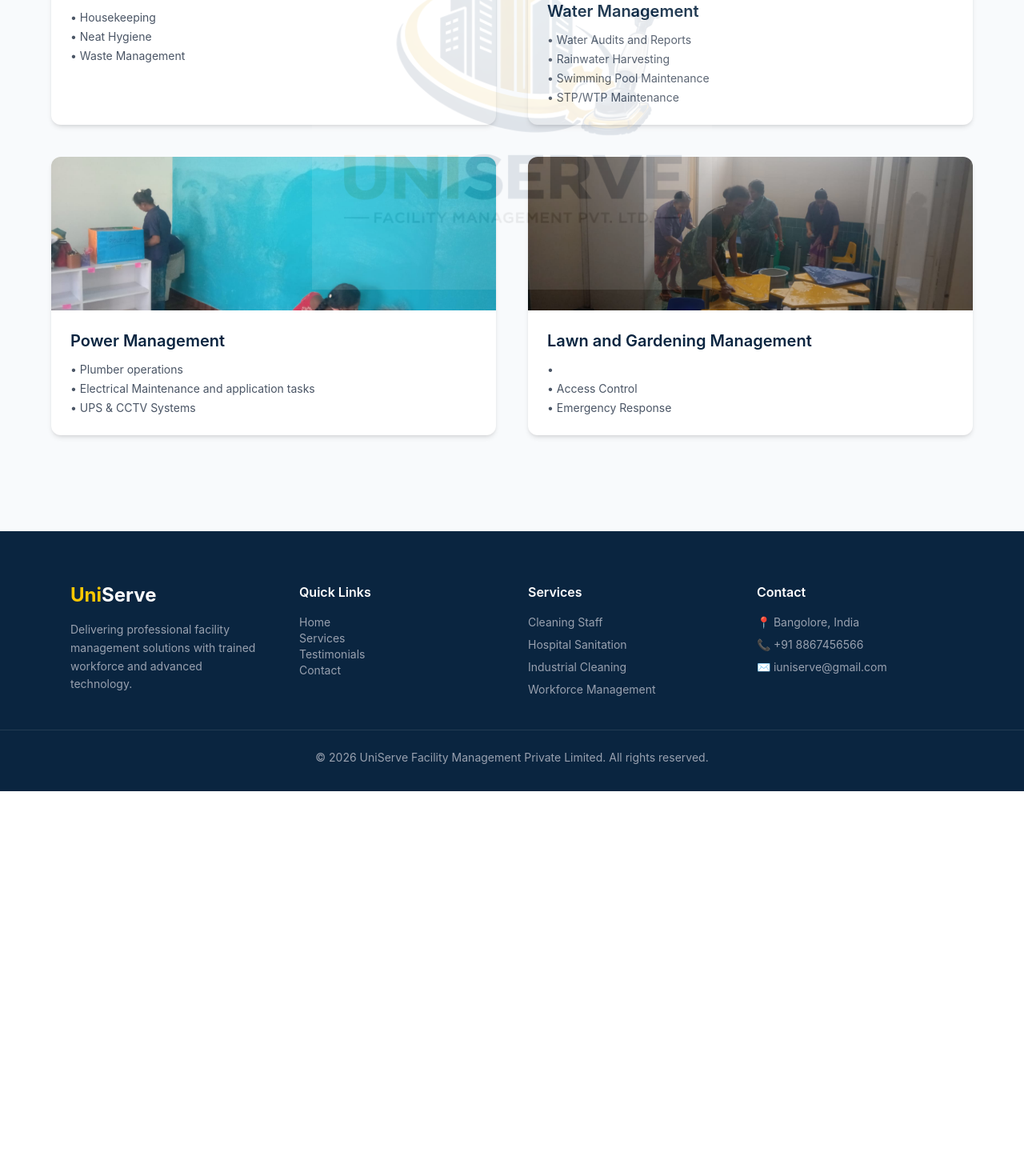
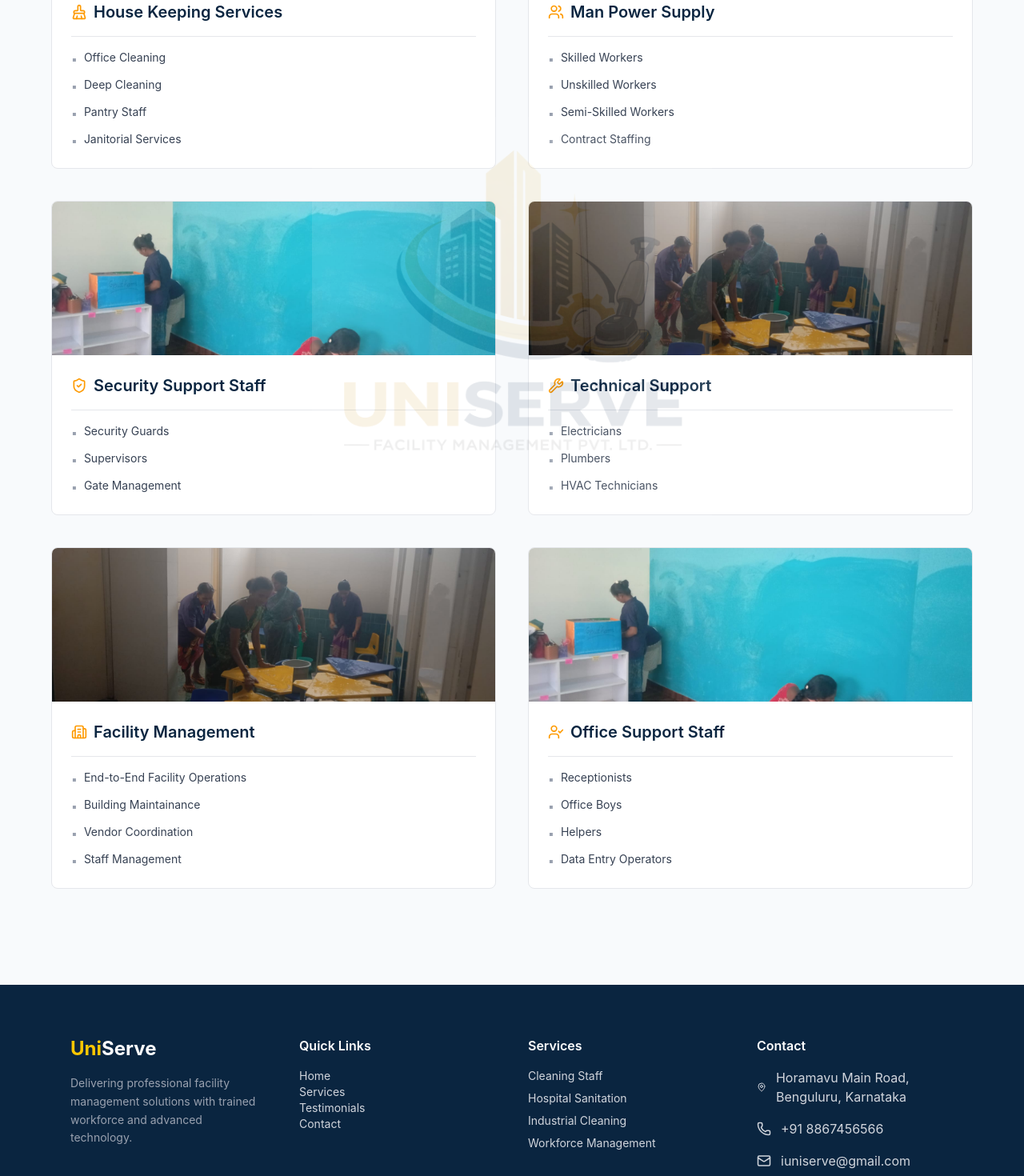
Before and after one commit to iuniserve-ui/uniserve, a React (Vite) app: page /services in a window 1280 px wide. Shown: the part 440-1910 px from the top of the page at 80% size. Before the commit the page ends 1429 px from the top, so only its background shows below. Built offline with nearby package versions, Linux system fonts and the light colour scheme.

Commit message:
added new details'

```diff
--- a/package.json
+++ b/package.json
@@ -13,6 +13,7 @@
     "@emailjs/browser": "^4.4.1",
     "@tailwindcss/vite": "^4.2.2",
     "framer-motion": "^12.38.0",
+    "lucide-react": "^1.8.0",
     "react": "^19.2.4",
     "react-dom": "^19.2.4",
     "react-router-dom": "^7.14.1"
--- /dev/null
+++ b/src/components/ContactInfo.jsx
@@ -0,0 +1,48 @@
+import { MapPin, Phone, Mail } from "lucide-react";
+
+const ContactInfo = () => {
+  return (
+    <ul className="space-y-4 text-gray-300">
+
+      {/* Location */}
+      <li>
+        <a
+          href="https://maps.app.goo.gl/3B91S53aj6Z3E9t8A?g_st=aw"
+          target="_blank"
+          rel="noopener noreferrer"
+          className="flex items-center gap-3 hover:text-yellow-500 transition"
+        >
+          <MapPin size={18} />
+          <span>Horamavu Main Road, Benguluru, Karnataka</span>
+        </a>
+      </li>
+
+      {/* Phone → WhatsApp */}
+      <li>
+        <a
+          href="https://wa.me/918867456566"
+          target="_blank"
+          rel="noopener noreferrer"
+          className="flex items-center gap-3 hover:text-green-500 transition"
+        >
+          <Phone size={18} />
+          <span>+91 8867456566</span>
+        </a>
+      </li>
+
+      {/* Email */}
+      <li>
+        <a
+          href="mailto:iuniserve@gmail.com"
+          className="flex items-center gap-3 hover:text-blue-500 transition"
+        >
+          <Mail size={18} />
+          <span>iuniserve@gmail.com</span>
+        </a>
+      </li>
+
+    </ul>
+  );
+};
+
+export default ContactInfo;
--- a/src/components/Footer.jsx
+++ b/src/components/Footer.jsx
@@ -1,3 +1,6 @@
+import ContactInfo from "./ContactInfo";
+import { Link } from "react-router-dom";
+
 const Footer = () => {
   return (
     <footer className="bg-[#0a2540] text-white pt-16 pb-8">
@@ -18,9 +21,9 @@ const Footer = () => {
         {/* Quick Links */}
         <div>
           <h3 className="font-semibold mb-4">Quick Links</h3>
-          <ul className="space-y-2 text-gray-400 text-sm">
+          <ul className="space-y-2 text-gray-300 text-sm">
             <a href="#" className="hover:text-yellow-400">Home</a><br/>
-            <a href="#services" className="hover:text-yellow-400">Services</a><br/>
+            <Link to="services" className="hover:text-yellow-400">Services</Link><br/>
             <a href="#testimonials" className="hover:text-yellow-400">Testimonials</a><br/>
             <a href="#contact" className="hover:text-yellow-400">Contact</a>
           </ul>
@@ -29,7 +32,7 @@ const Footer = () => {
         {/* Services */}
         <div>
           <h3 className="font-semibold mb-4">Services</h3>
-          <ul className="space-y-2 text-gray-400 text-sm">
+          <ul className="space-y-2 text-gray-300 text-sm">
             <li>Cleaning Staff</li>
             <li>Hospital Sanitation</li>
             <li>Industrial Cleaning</li>
@@ -40,11 +43,7 @@ const Footer = () => {
         {/* Contact */}
         <div id="contact">
           <h3 className="font-semibold mb-4">Contact</h3>
-          <ul className="space-y-2 text-gray-400 text-sm">
-            <li>📍 Bangolore, India</li>
-            <li>📞 +91 8867456566</li>
-            <li>✉️ iuniserve@gmail.com</li>
-          </ul>
+          <ContactInfo />
         </div>
 
       </div>
--- a/src/components/Hero.jsx
+++ b/src/components/Hero.jsx
@@ -1,22 +1,33 @@
 import { motion } from "framer-motion";
 import ImageCarousel from "./ImageCarousel";
 import { Link } from "react-router-dom";
+import { Phone, Mail } from "lucide-react";
 
 const Hero = () => {
   return (
-    <div>
-    <section className="relative min-h-screen bg-linear-to-r from-[#0a2540] to-[#1c3d5a] text-white flex items-center px-6 md:px-16 py-20">
+    <section className="relative min-h-screen bg-gradient-to-r from-[#0a2540] to-[#1c3d5a] text-white flex items-center px-6 md:px-16 py-20">
 
       <div className="flex flex-col-reverse md:flex-row items-center justify-between w-full gap-12 md:gap-20">
 
         {/* LEFT TEXT */}
         <div className="max-w-xl text-center md:text-left">
+          {/* Contact Row */}
+            <div className="flex items-center gap-4 text-[12px] text-gray-300">
+              <a href="tel:+918867456566" className="hover:text-yellow-400">
+                <Phone/>+91 8867456566
+              </a>
 
+              <span className="text-gray-500">|</span>
+
+              <a href="mailto:iuniserve@gmail.com" className="hover:text-yellow-400">
+                <Mail/>iuniserve@gmail.com
+              </a>
+            </div>
           <motion.h1
             initial={{ opacity: 0, y: 40 }}
             animate={{ opacity: 1, y: 0 }}
             transition={{ duration: 0.8 }}
-            className="text-3xl sm:text-3xl md:text-5xl font-bold leading-tight"
+            className="text-3xl mt-10 sm:text-4xl md:text-5xl font-bold leading-tight"
           >
             Smart Facility Management <br />
             <span className="text-yellow-400">
@@ -34,6 +45,7 @@ const Hero = () => {
             maintenance solutions for hospitals, schools, and industries.
           </motion.p>
 
+          {/* CTA BUTTONS */}
           <motion.div
             initial={{ opacity: 0 }}
             animate={{ opacity: 1 }}
@@ -52,10 +64,38 @@ const Hero = () => {
               </button>
             </Link>
           </motion.div>
+
+          {/* 🔹 CONTACT + INDUSTRIES (NEW STRUCTURE) */}
+          <motion.div
+            initial={{ opacity: 0, y: 30 }}
+            animate={{ opacity: 1, y: 0 }}
+            transition={{ delay: 0.8 }}
+            className="mt-8 flex flex-col items-center md:items-start gap-4"
+          >
+
+
+
+            {/* Industries Grid */}
+            <div className="
+              grid grid-cols-2 gap-3
+              bg-white/10 backdrop-blur-md border border-white/20
+              px-4 py-3 rounded-xl
+              text-xs text-gray-200
+              w-full max-w-xs
+            ">
+              {["🏫 Schools", "🏬 Colleges", "🏥 Hospitals", "🏢 Corporate"].map((item, i) => (
+                <span key={i} className="text-center">
+                  {item}
+                </span>
+              ))}
+            </div>
+
+          </motion.div>
+
         </div>
 
         {/* RIGHT IMAGE */}
-         <div className="w-full md:w-auto flex justify-center">
+        <div className="w-full md:w-auto flex justify-center">
           <div className="w-full max-w-sm md:max-w-none">
             <ImageCarousel />
           </div>
@@ -64,31 +104,6 @@ const Hero = () => {
       </div>
 
     </section>
-    <div className="bg-linear-to-r from-[#0a2540] to-[#1c3d5a]">
-      <motion.div
-        initial={{ opacity: 0, y: 40 }}
-        animate={{ opacity: 1, y: 0 }}
-        transition={{ delay: 0.8 }}
-        className="
-          grid grid-cols-2 gap-3 text-center
-
-          md:absolute md:bottom-6 md:left-1/2 md:-translate-x-1/2
-          md:flex md:gap-10 md:text-left
-          px-4 py-3 md:px-10 md:py-4
-          rounded-xl
-          text-xs md:text-sm text-gray-200
-          shadow-lg
-          w-full max-w-xs mx-auto md:w-auto
-        "
-      >
-        {["🏫 Schools", "🏬 Colleges", "🏥 Hospitals", "🏢 Corporate"].map((item, i) => (
-          <span key={i} className="px-2 py-1">
-            {item}
-          </span>
-        ))}
-      </motion.div>
-    </div>
-  </div>
   );
 };
 
--- a/src/lib/ServiceData.js
+++ b/src/lib/ServiceData.js
@@ -1,12 +1,13 @@
 
 export const services = [
     {
-    title: "",
+    title: "House Keeping Services",
     image: "/livedata/table.jpeg",
     points: [
-        "Housekeeping",
-        "Neat Hygiene",
-        "Waste Management",
+        "Office Cleaning",
+        "Deep Cleaning",
+        "Pantry Staff",
+        "Janitorial Services",
     ],
     gallery: [
         "/livedata/table.jpeg",
@@ -14,13 +15,13 @@ export const services = [
     ],
     },
     {
-    title: "Water Management",
+    title: "Man Power Supply",
     image: "/livedata/maintainence.jpeg",
     points: [
-      "Water Audits and Reports",
-      "Rainwater Harvesting",
-      "Swimming Pool Maintenance",
-      "STP/WTP Maintenance",
+      "Skilled Workers",
+      "Unskilled Workers",
+      "Semi-Skilled Workers",
+      "Contract Staffing",
     ],
 
     gallery: [
@@ -29,12 +30,12 @@ export const services = [
     ],
   },
   {
-    title: "Power Management",
+    title: "Security Support Staff",
     image: "/livedata/wall.jpeg",
     points: [
-      "Plumber operations",
-      "Electrical Maintenance and application tasks",
-      "UPS & CCTV Systems",
+      "Security Guards",
+      "Supervisors",
+      "Gate Management",
     ],
     gallery: [
       "https://images.unsplash.com/photo-1581092334421-4b0f7d5b5b1d",
@@ -42,16 +43,42 @@ export const services = [
     ],
   },
   {
-    title: "Lawn and Gardening Management",
+    title: "Technical Support",
     image: "/livedata/table.jpeg",
     points: [
-      "",
-      "Access Control",
-      "Emergency Response",
+      "Electricians",
+      "Plumbers",
+      "HVAC Technicians",
     ],
     gallery: [
       "https://images.unsplash.com/photo-1581091012184-7e0cdfbb6795",
     ],
   },
-
+  {
+    title: "Facility Management",
+    image: "/livedata/table.jpeg",
+    points: [
+      "End-to-End Facility Operations",
+      "Building Maintainance",
+      "Vendor Coordination",
+      "Staff Management"
+    ],
+    gallery: [
+      "https://images.unsplash.com/photo-1581091012184-7e0cdfbb6795",
+    ],
+  },
+  {
+    title: "Office Support Staff",
+    image: "/livedata/wall.jpeg",
+    points: [
+      "Receptionists",
+      "Office Boys",
+      "Helpers",
+      "Data Entry Operators",
+    ],
+    gallery: [
+      "https://images.unsplash.com/photo-1581092334421-4b0f7d5b5b1d",
+      "https://images.unsplash.com/photo-1518770660439-4636190af475",
+    ],
+  },
 ];
--- a/src/pages/FullServices.jsx
+++ b/src/pages/FullServices.jsx
@@ -1,6 +1,23 @@
 import { useState } from "react";
 import { services } from "../lib/ServiceData";
 import ImageSlider from "../components/ImageSlider";
+import {
+  BrushCleaning,
+  Users,
+  ShieldCheck,
+  Wrench,
+  Building2,
+  UserCheck,
+} from "lucide-react";
+
+const iconMap = {
+  "House Keeping Services": BrushCleaning,
+  "Man Power Supply": Users,
+  "Security Support Staff": ShieldCheck,
+  "Technical Support": Wrench,
+  "Facility Management": Building2,
+  "Office Support Staff": UserCheck,
+};
 
 const FullServices = () => {
   const [selected, setSelected] = useState(null);
@@ -27,51 +44,63 @@ const FullServices = () => {
       </h1>
 
       {/* Grid */}
-      <div className="
-        grid grid-cols-1 sm:grid-cols-2 gap-6 md:gap-10
-        max-w-6xl mx-auto
-      ">
-        {services.map((service, index) => (
+      <div className="grid grid-cols-1 sm:grid-cols-2 gap-6 md:gap-10 max-w-6xl mx-auto">
+        {services.map((service, index) => {
+          const Icon = iconMap[service.title] || BrushCleaning;
+
+          return (
             <div
               key={index}
               onClick={() => setSelected(service)}
               className="
-              bg-white rounded-xl shadow-md hover:shadow-xl
-              cursor-pointer transition overflow-hidden
+                bg-white border border-gray-200 rounded-lg
+                hover:shadow-xl hover:-translate-y-1
+                transition-all duration-300
+                cursor-pointer overflow-hidden
               "
             >
+              {/* Image */}
               <img
                 src={service.image}
-              alt=""
-              className="
-                w-full h-40 sm:h-44 md:h-48 object-cover
-              "
+                alt={service.title}
+                className="w-full h-40 sm:h-44 md:h-48 object-cover transition duration-300 hover:scale-[1.02]"
               />
 
-            <div className="p-4 sm:p-6">
-              <h2 className="text-lg sm:text-xl font-semibold text-[#0a2540] mb-2 sm:mb-3">
+              <div className="p-5 sm:p-6">
+
+                {/* Title with Icon */}
+                <h2 className="text-lg sm:text-xl font-semibold text-[#0a2540] mb-4 flex items-center gap-2">
+                  <Icon size={20} className="text-amber-500" />
                   {service.title}
                 </h2>
 
-              <ul className="text-gray-600 text-sm space-y-1">
+                {/* Divider */}
+                <div className="border-t border-gray-200 mb-4"></div>
+
+                {/* Points */}
+                <div className="space-y-3">
                   {service.points.map((p, i) => (
-                  <li key={i}>• {p}</li>
+                    <div
+                      key={i}
+                      className="flex items-start gap-2 text-sm text-gray-700"
+                    >
+                      <span className="text-gray-400 mt-[2px]">▪</span>
+                      <span>{p}</span>
+                    </div>
                   ))}
-              </ul>
+                </div>
+
               </div>
             </div>
-        ))}
+          );
+        })}
       </div>
 
       {/* Modal */}
       {selected && (
         <div className="fixed inset-0 bg-black/80 backdrop-blur-sm flex items-center justify-center z-50 px-4">
 
-          <div className="
-            relative bg-white rounded-2xl shadow-2xl
-            w-full max-w-3xl
-            p-4 sm:p-6
-          ">
+          <div className="relative bg-white rounded-2xl shadow-2xl w-full max-w-3xl p-4 sm:p-6">
 
             {/* Close */}
             <button
```
Also changed, not shown: src/components/Navbar.jsx (+80 -24 lines), 1 other file (tests, documents, lock files or other folders). Lines whose indentation alone changed are shown as unchanged.
